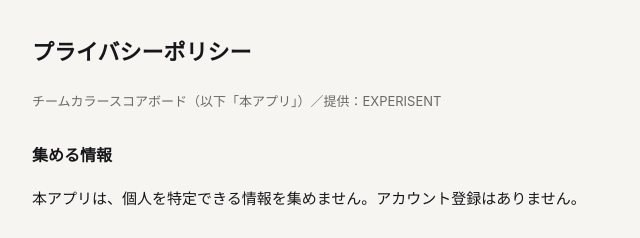
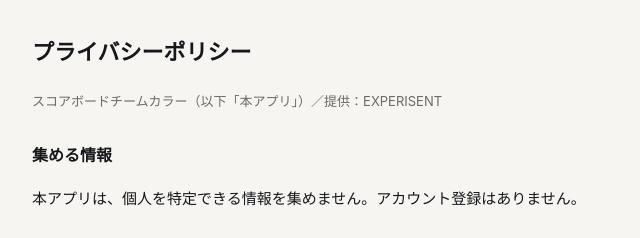
Before and after one commit to micarp1221git/volley-score, a plain HTML site: page privacy.html in a window 1280 px wide. Shown: the top 238 px of the page, 248-888 px from the left. Drawn offline with Linux system fonts and the light colour scheme.

Commit message:
プライバシーポリシーのアプリ名をスコアボードチームカラーに
Co-Authored-By: Claude Opus 5.5 <noreply@anthropic.com>
Claude-Session: https://claude.ai/code/session_01DwjXMPVq5U4mBejhGh5RNJ

```diff
--- a/privacy.html
+++ b/privacy.html
@@ -15,7 +15,7 @@ p,li{font-size:15px}
 </head>
 <body><div class="wrap">
 <h1>プライバシーポリシー</h1>
-<p class="sub">チームカラースコアボード（以下「本アプリ」）／提供：EXPERISENT</p>
+<p class="sub">スコアボードチームカラー（以下「本アプリ」）／提供：EXPERISENT</p>
 
 <h2>集める情報</h2>
 <p>本アプリは、個人を特定できる情報を集めません。アカウント登録はありません。</p>
```
